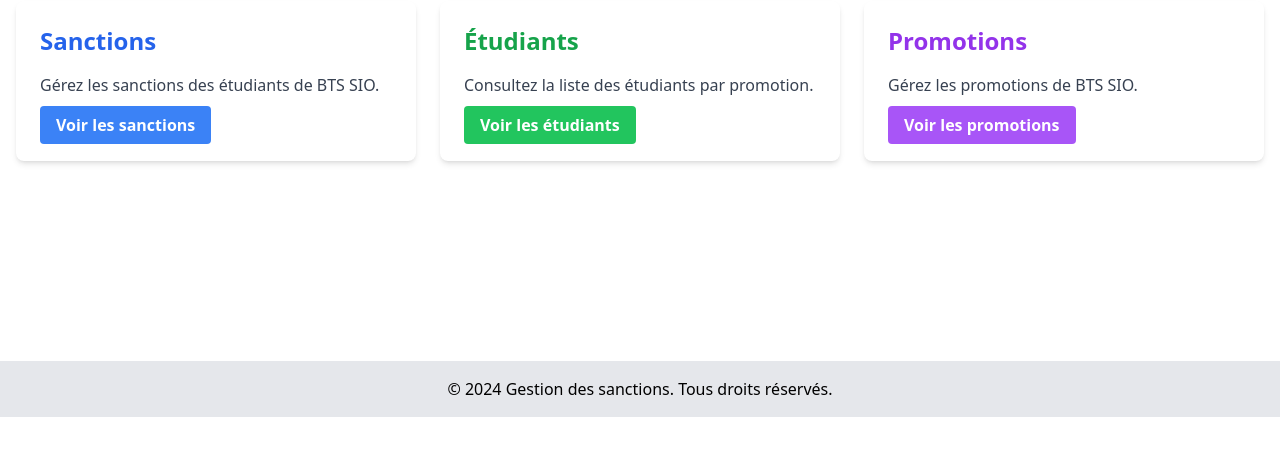
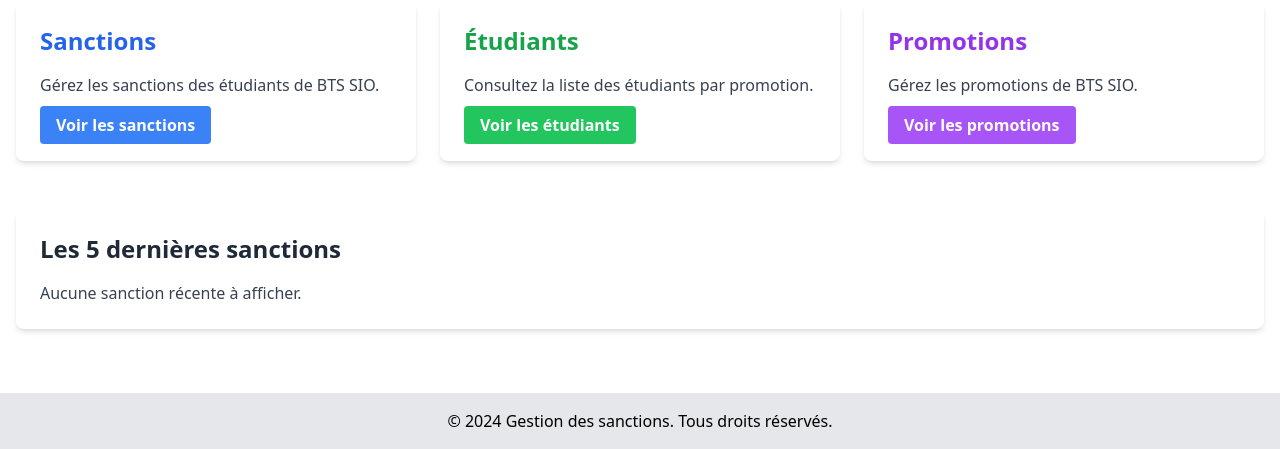
Before and after one commit to flamy39/sanctions-pergaud, a PHP site: page /templates/home.php in a window 1280 px wide. Shown: the part 383-832 px from the top of the page. Before the commit the page ends 800 px from the top, so only its background shows below. Run offline with PHP 8.4, Linux system fonts and the light colour scheme; some libraries are stand-ins or nearby versions.

Commit message:
sanctions page accueil

```diff
--- a/public/index.php
+++ b/public/index.php
@@ -30,6 +30,7 @@ try {
     // Récupération du contrôleur et de l'action
     $controller = $parameters['_controller'];
     $action = $parameters['_action'];
+
     // Création de l'instance du contrôleur
     $controllerInstance = new $controller($entityManager);
 
--- a/src/Service/SanctionService.php
+++ b/src/Service/SanctionService.php
@@ -41,5 +41,10 @@ class SanctionService {
         $this->entityManager->flush();
     }
 
+    public function getRecentSanctions(int $limit): array
+    {
+        return $this->sanctionRepository->findRecentSanctions($limit);
+    }
+
     // Autres méthodes...
 }
--- a/templates/home.php
+++ b/templates/home.php
@@ -19,20 +19,50 @@
             <a href="/sanctions" class="bg-blue-500 hover:bg-blue-700 text-white font-bold py-2 px-4 rounded focus:outline-none focus:shadow-outline">Voir les sanctions</a>
         </div>
 
-        <div class="bg-white shadow-md rounded-lg p-6">
-            <h2 class="text-2xl font-semibold mb-4 text-green-600">Étudiants</h2>
-            <p class="mb-4 text-gray-700">Consultez la liste des étudiants par promotion.</p>
+        <div class="bg-white dark:bg-gray-800 shadow-md rounded-lg p-6">
+            <h2 class="text-2xl font-semibold mb-4 text-green-600 dark:text-green-400">Étudiants</h2>
+            <p class="mb-4 text-gray-700 dark:text-gray-300">Consultez la liste des étudiants par promotion.</p>
             <a href="/etudiants" class="bg-green-500 hover:bg-green-700 text-white font-bold py-2 px-4 rounded focus:outline-none focus:shadow-outline">Voir les étudiants</a>
         </div>
 
-        <div class="bg-white shadow-md rounded-lg p-6">
-            <h2 class="text-2xl font-semibold mb-4 text-purple-600">Promotions</h2>
-            <p class="mb-4 text-gray-700">Gérez les promotions de BTS SIO.</p>
+        <div class="bg-white dark:bg-gray-800 shadow-md rounded-lg p-6">
+            <h2 class="text-2xl font-semibold mb-4 text-purple-600 dark:text-purple-400">Promotions</h2>
+            <p class="mb-4 text-gray-700 dark:text-gray-300">Gérez les promotions de BTS SIO.</p>
             <a href="/promotions" class="bg-purple-500 hover:bg-purple-700 text-white font-bold py-2 px-4 rounded focus:outline-none focus:shadow-outline">Voir les promotions</a>
         </div>
     </div>
 
-
+    <div class="mt-12 bg-white dark:bg-gray-800 shadow-md rounded-lg p-6">
+        <h2 class="text-2xl font-semibold mb-4 text-gray-800 dark:text-gray-100">Les 5 dernières sanctions</h2>
+        <?php if (!empty($recentSanctions)): ?>
+            <table class="min-w-full leading-normal">
+                <thead>
+                    <tr>
+                        <th class="px-5 py-3 border-b-2 border-gray-200 dark:border-gray-700 bg-gray-100 dark:bg-gray-900 text-left text-xs font-semibold text-gray-600 dark:text-gray-400 uppercase tracking-wider">Date</th>
+                        <th class="px-5 py-3 border-b-2 border-gray-200 dark:border-gray-700 bg-gray-100 dark:bg-gray-900 text-left text-xs font-semibold text-gray-600 dark:text-gray-400 uppercase tracking-wider">Étudiant</th>
+                        <th class="px-5 py-3 border-b-2 border-gray-200 dark:border-gray-700 bg-gray-100 dark:bg-gray-900 text-left text-xs font-semibold text-gray-600 dark:text-gray-400 uppercase tracking-wider">Raison</th>
+                    </tr>
+                </thead>
+                <tbody>
+                    <?php foreach ($recentSanctions as $sanction): ?>
+                        <tr>
+                            <td class="px-5 py-5 border-b border-gray-200 dark:border-gray-700 bg-white dark:bg-gray-800 text-sm">
+                                <?= $sanction->getDate()->format('d/m/Y') ?>
+                            </td>
+                            <td class="px-5 py-5 border-b border-gray-200 dark:border-gray-700 bg-white dark:bg-gray-800 text-sm">
+                                <?= htmlspecialchars($sanction->getEtudiant()->getPrenom() . ' ' . $sanction->getEtudiant()->getNom()) ?>
+                            </td>
+                            <td class="px-5 py-5 border-b border-gray-200 dark:border-gray-700 bg-white dark:bg-gray-800 text-sm">
+                                <?= htmlspecialchars($sanction->getRaison()) ?>
+                            </td>
+                        </tr>
+                    <?php endforeach; ?>
+                </tbody>
+            </table>
+        <?php else: ?>
+            <p class="text-gray-700 dark:text-gray-300">Aucune sanction récente à afficher.</p>
+        <?php endif; ?>
+    </div>
 </div>
 
 <?php include __DIR__ . '/layout/footer.php'; ?>
```
Also changed, not shown: src/Controller/HomeController.php (+18 -1 lines), src/Repository/SanctionRepository.php (+9 -0 lines).
